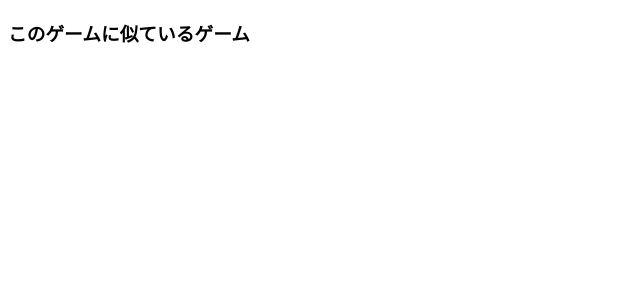
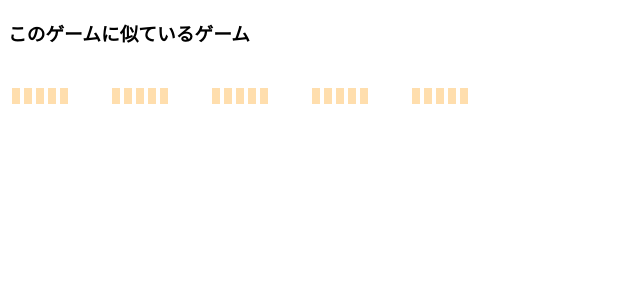
Before and after one commit to roronya/dreamyfish, a React app: page / in a window 1280 px wide. Shown: the top 300 px of the page, without its empty margins (0-640 px from the left). Built offline with nearby package versions, Linux system fonts and the light colour scheme; the HTML template or start-up script is replaced by a standard one.

Commit message:
add App component

```diff
--- /dev/null
+++ b/src/App.js
@@ -0,0 +1,16 @@
+import React from 'react'
+import Layout from './components/Layout'
+import Loading from './components/Loading'
+
+export default () => (
+  <div>
+    <h3>このゲームに似ているゲーム</h3>
+    <Layout>
+      <Loading />
+      <Loading />
+      <Loading />
+      <Loading />
+      <Loading />
+    </Layout>
+  </div>
+)
--- a/src/components/atoms/layout.js
+++ b/src/components/Layout.js
@@ -3,6 +3,6 @@ import styled from 'styled-components'
 
 const Container = styled.div`
   display: grid;
-  grid-template-columns: repeat(5, 100px);
+  grid-template-columns: repeat(auto-fill, 100px);
 `
 export default ({ children }) => <Container>{children}</Container>
--- a/src/components/atoms/loading.js
+++ b/src/components/Loading.js
@@ -1,4 +1,4 @@
 import React from 'react'
 import ReactLoading from 'react-loading'
 
-export default () => <ReactLoading type='bars' color='#fff' />
+export default () => <ReactLoading type='bars' color='#FFDEAD' />
--- a/src/index.js
+++ b/src/index.js
@@ -1,10 +1,10 @@
 import React from 'react'
 import ReactDOM from 'react-dom'
+import App from './App'
 
 const before = document.getElementById('creater_infomation')
 const parent = before.parentNode
 const newElement = document.createElement('div')
 parent.insertBefore(newElement, before)
 
-const App = () => <h3>このゲームに似ているゲーム</h3>
 ReactDOM.render(<App />, newElement)
```
